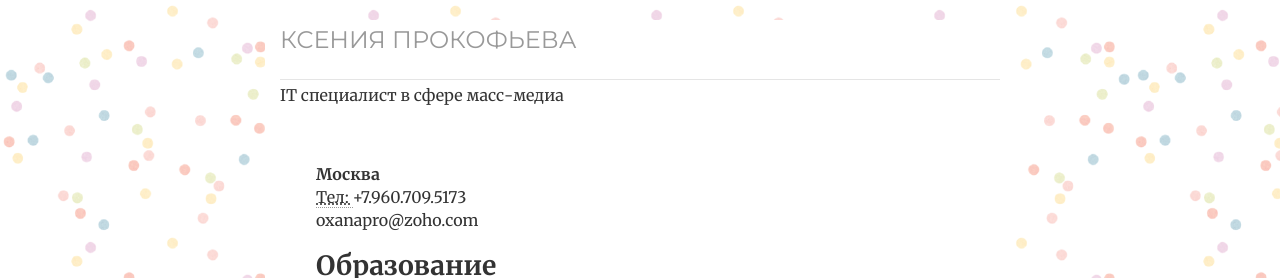
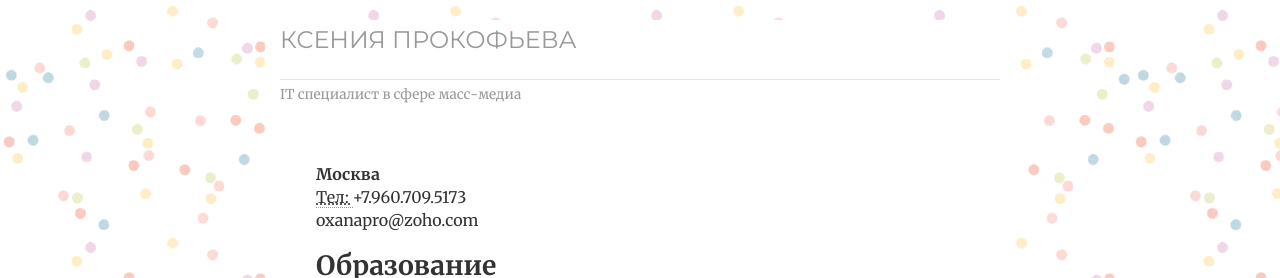
Before and after one commit to cvkp/cvkp.github.io, a Jekyll site: the page built from index.html, in a window 1280 px wide. Shown: the top 278 px of the page. Built offline with Jekyll 4.4.1, drawn with Linux system fonts in a browser that asks for light colours; nearby versions of some CDN libraries; the list of posts is cut into pages by our own code.

Commit message:
Update style.css

```diff
--- a/css/style.css
+++ b/css/style.css
@@ -710,3 +710,11 @@ color: #2ea2cc;
 #Root .footer {
     border-top: none;
 }
+
+
+
+
+.tagline {
+    font-size: 85%;
+    color: #999;
+}
```
